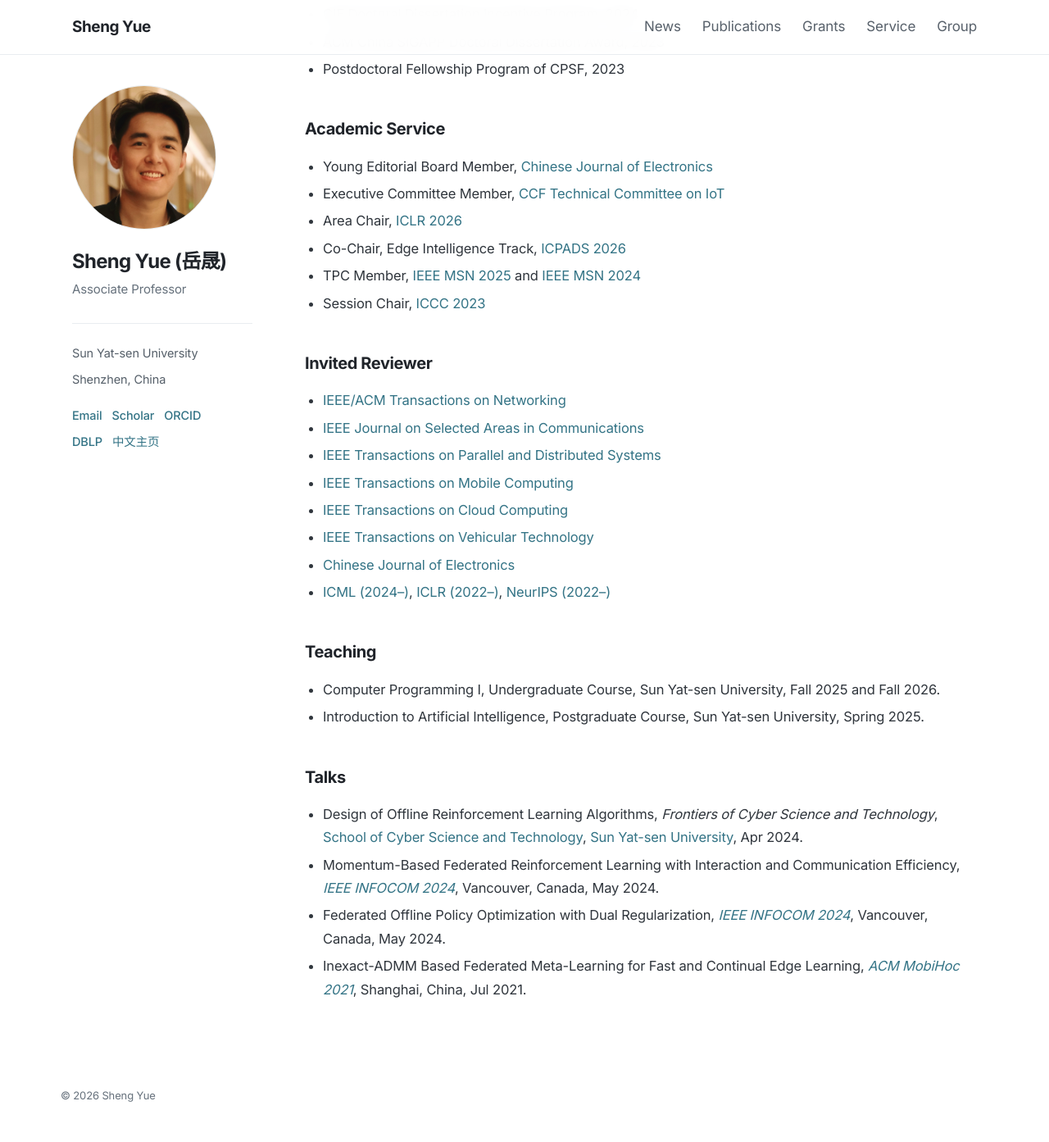
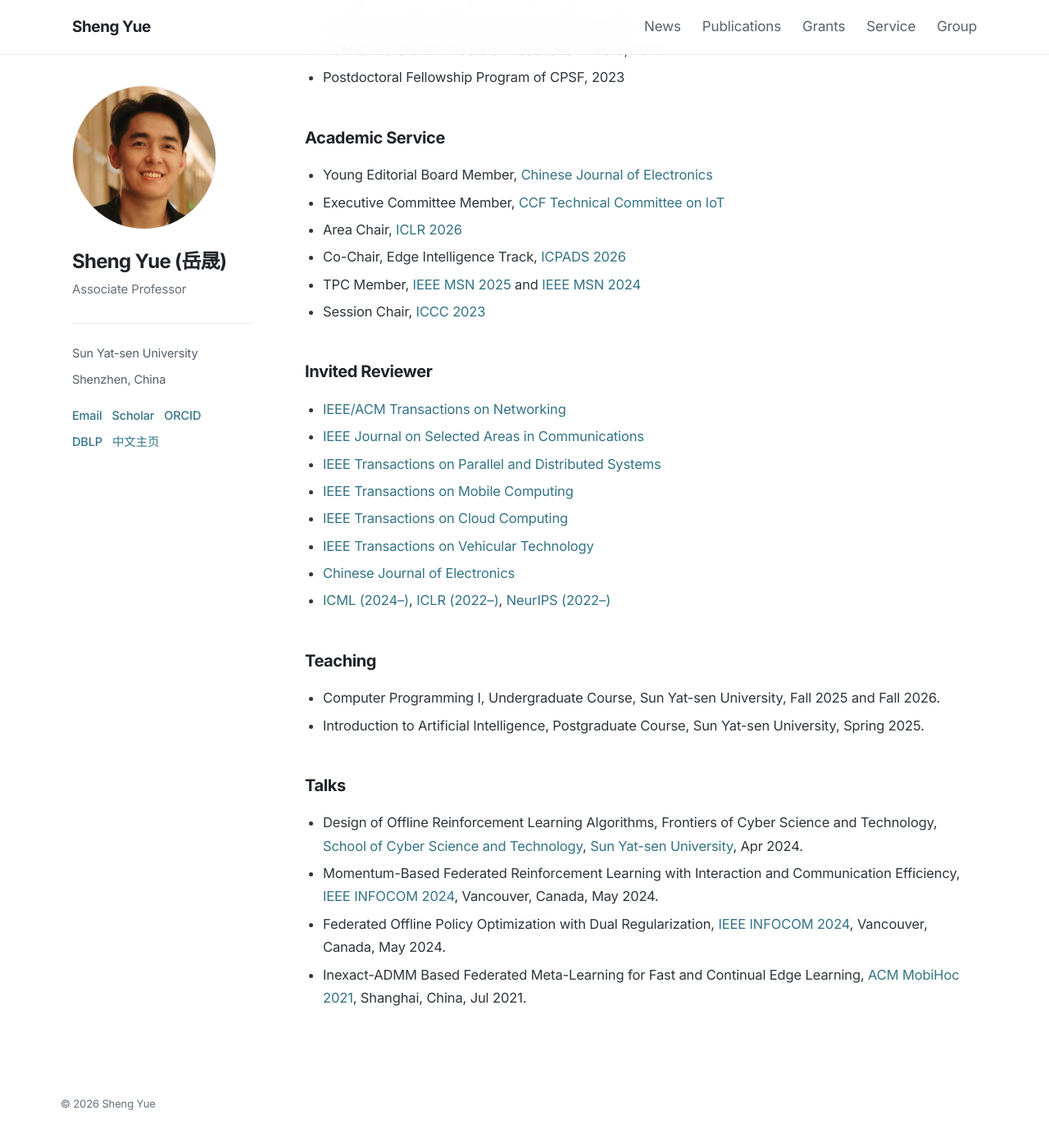
Before and after one commit to shaunyue/shaunyue.github.io, a Jekyll site: the page built from _pages/homepage.md, in a window 1280 px wide and 1400 px high, scrolled down 8388 px. Shown: the top 1393 px of the window at 82% size. Built offline with Jekyll 4.4.1, drawn with Linux system fonts in a browser that asks for light colours.

```diff
--- a/_pages/homepage.md
+++ b/_pages/homepage.md
@@ -301,7 +301,7 @@ Jan 2026
 
 ### Talks
 
-- Design of Offline Reinforcement Learning Algorithms, *Frontiers of Cyber Science and Technology*, [School of Cyber Science and Technology](https://scst.sysu.edu.cn), [Sun Yat-sen University](https://www.sysu.edu.cn), Apr 2024.
-- Momentum-Based Federated Reinforcement Learning with Interaction and Communication Efficiency, *[IEEE INFOCOM 2024](https://infocom2024.ieee-infocom.org/)*, Vancouver, Canada, May 2024.
-- Federated Offline Policy Optimization with Dual Regularization, *[IEEE INFOCOM 2024](https://infocom2024.ieee-infocom.org/)*, Vancouver, Canada, May 2024.
-- Inexact-ADMM Based Federated Meta-Learning for Fast and Continual Edge Learning, *[ACM MobiHoc 2021](https://www.sigmobile.org/mobihoc/2021/)*, Shanghai, China, Jul 2021.
+- Design of Offline Reinforcement Learning Algorithms, Frontiers of Cyber Science and Technology, [School of Cyber Science and Technology](https://scst.sysu.edu.cn), [Sun Yat-sen University](https://www.sysu.edu.cn), Apr 2024.
+- Momentum-Based Federated Reinforcement Learning with Interaction and Communication Efficiency, [IEEE INFOCOM 2024](https://infocom2024.ieee-infocom.org/), Vancouver, Canada, May 2024.
+- Federated Offline Policy Optimization with Dual Regularization, [IEEE INFOCOM 2024](https://infocom2024.ieee-infocom.org/), Vancouver, Canada, May 2024.
+- Inexact-ADMM Based Federated Meta-Learning for Fast and Continual Edge Learning, [ACM MobiHoc 2021](https://www.sigmobile.org/mobihoc/2021/), Shanghai, China, Jul 2021.
--- a/assets/css/main.css
+++ b/assets/css/main.css
@@ -188,7 +188,7 @@ a:focus-visible { outline: 2px solid var(--accent); outline-offset: 3px; }
 .news-list dt {
   margin: 0 0 2px;
   color: var(--muted);
-  font-size: 12px;
+  font-size: 13px;
   font-weight: 650;
   letter-spacing: .075em;
   text-transform: uppercase;
```
